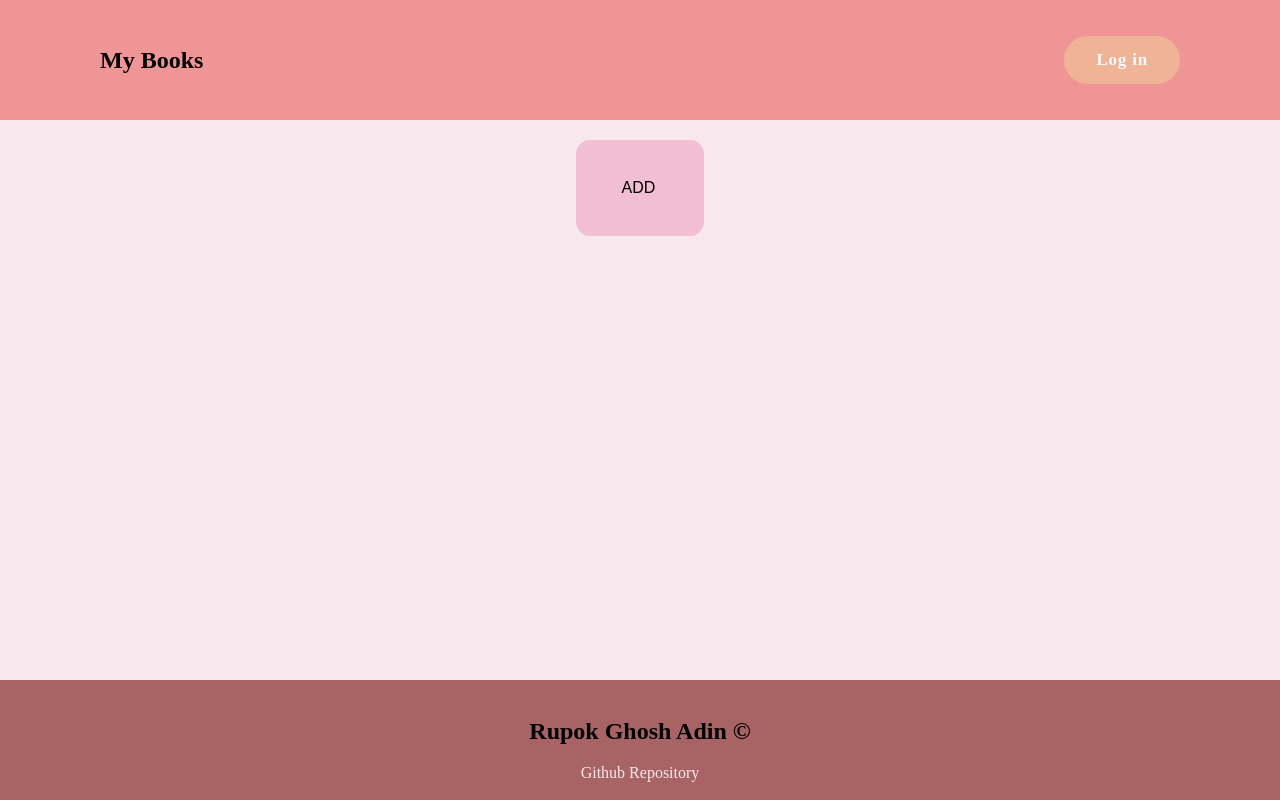
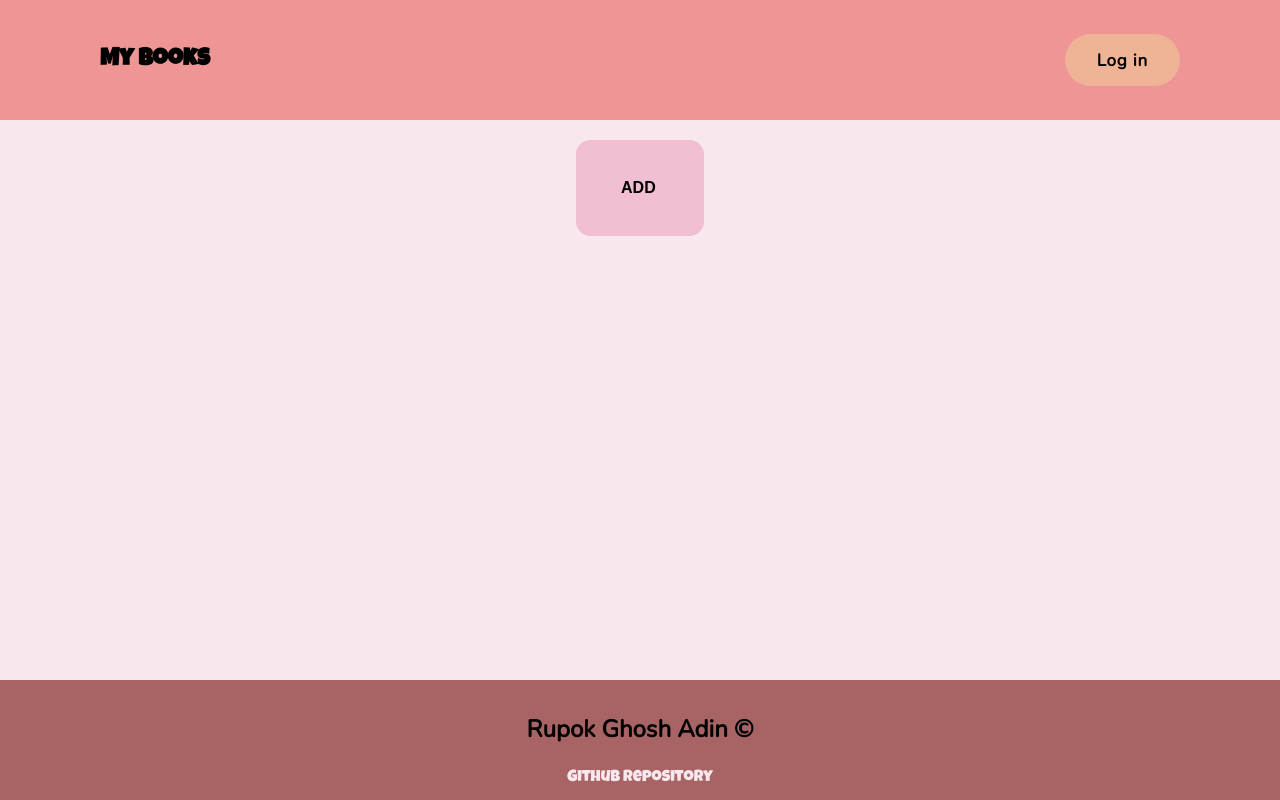
Before and after one commit to rupokghosh/myBooks, a plain HTML site: page index.html in a window 1280 px wide. Drawn offline with nearby package versions, Linux system fonts and the light colour scheme.

Commit message:
add fonts

```diff
--- a/styles.css
+++ b/styles.css
@@ -1,3 +1,7 @@
+
+@import url('https://fonts.googleapis.com/css2?family=Nunito&display=swap');
+@import url('https://fonts.googleapis.com/css2?family=Luckiest+Guy&display=swap');
+
 
 body{
     display: flex;
@@ -7,6 +11,7 @@ body{
     margin: 0;
     padding: 0;
     background-color: #F8E8EE;
+    font-family: 'Nunito', sans-serif;
 }
 
 /* Head Section */
@@ -19,6 +24,7 @@ body{
     flex: 1 1 auto;
     height: 15vh;
     padding: 0 100px 0 100px;
+    font-family: 'Luckiest Guy', cursive;
 }
 
 #loginButton{
@@ -37,7 +43,8 @@ body{
     border-radius: 500px;
     overflow: hidden;
     background: #EFB495;
-    color: ghostwhite;
+    color: black;
+    font-family: 'Nunito', sans-serif;
 }
 #loginButton:hover{
     cursor: pointer;
@@ -62,6 +69,7 @@ body{
     transition: all ease-in-out 0.2s;
     font-size: 1rem;
     cursor: pointer;
+    font-weight: bold;
 }
 
 #addButton:hover{
@@ -155,4 +163,5 @@ body{
 a{
     color: #F8E8EE;
     text-decoration: none;
+    font-family: 'Luckiest Guy', cursive;
 }
```
